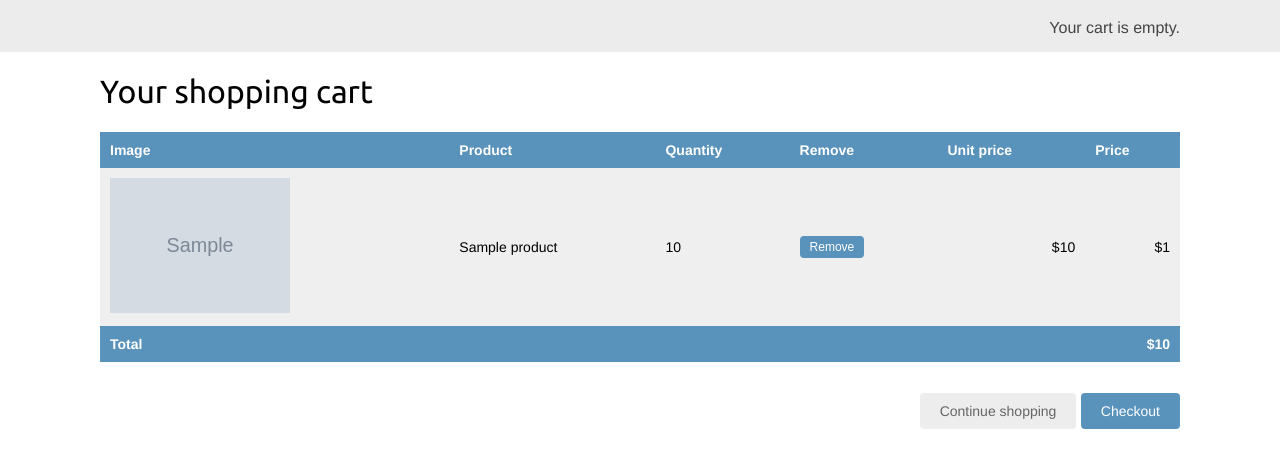
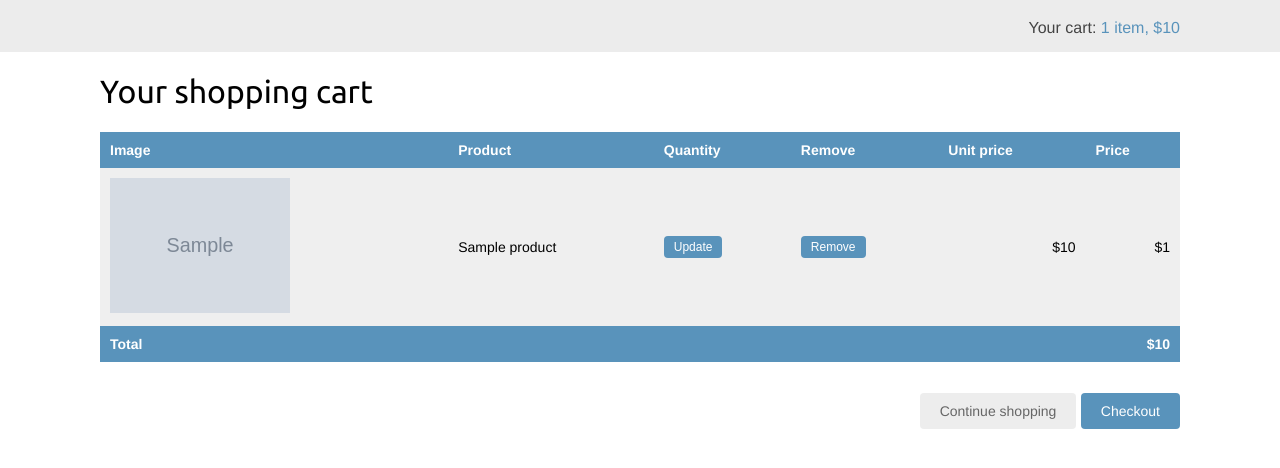
Before and after one commit to ahmedAbdlsalam/myshop, a Django app: template cart/templates/cart/detail.html in a window 1280 px wide. Shown: the part 46-514 px from the top of the page. Run offline with Django 3.2, Linux system fonts and the light colour scheme; the template is opened without the code that fills it: most values are stand-ins (such as "Sample title", 1, 10 or a date in 2020); grey boxes marked "Sample" are stand-in pictures.

Commit message:
adding cart functionality

```diff
--- /dev/null
+++ b/cart/context_ processors.py
@@ -0,0 +1,5 @@
+from .cart import Cart
+
+
+def cart(request):
+    return {'cart': Cart(request)}
--- a/cart/templates/cart/detail.html
+++ b/cart/templates/cart/detail.html
@@ -1,5 +1,6 @@
 {% extends "shop/base.html" %}
 {% load static %}
+
     {% block title %}
         Your shopping cart
     {% endblock %}
@@ -26,7 +27,14 @@ Your shopping cart
                 </a>
                 </td>
                 <td>{{ product.name }}</td>
-<td>{{ item.quantity }}</td>
+                <td>
+                    <form action="{% url "cart:cart_add" product.id %}" method="post">
+                        {{ item.update_quantity_form.quantity }}
+                        {{ item.update_quantity_form.override }}
+                        <input type="submit" value="Update">
+                        {% csrf_token %}
+                    </form>
+                </td>
                 <td>
                 <form action="{% url "cart:cart_remove" product.id %}" method="post">
                 <input type="submit" value="Remove">
--- a/cart/views.py
+++ b/cart/views.py
@@ -3,6 +3,7 @@ from django.views.decorators.http import require_POST
 from shop.models import Product
 from .cart import Cart
 from .forms import CartAddProductForm
+
 
 
 @require_POST
@@ -28,4 +29,8 @@ def cart_remove(request, product_id):
 
 def cart_detail(request):
     cart = Cart(request)
+    for item in cart:
+        item['update_quantity_form'] = CartAddProductForm(initial={
+            'quantity': item['quantity'],
+            'override': True})
     return render(request, 'cart/detail.html', {'cart': cart})
--- a/myshop/settings.py
+++ b/myshop/settings.py
@@ -69,6 +69,7 @@ TEMPLATES = [
                 'django.template.context_processors.request',
                 'django.contrib.auth.context_processors.auth',
                 'django.contrib.messages.context_processors.messages',
+                'cart.context_processors.cart',
             ],
         },
     },
--- a/shop/templates/shop/base.html
+++ b/shop/templates/shop/base.html
@@ -15,7 +15,17 @@
 
         <div id="subheader">
             <div class="cart">
-                Your cart is empty.
+               {% with total_items=cart|length %}
+                    {% if total_items > 0 %}
+                        Your cart:
+                        <a href="{% url "cart:cart_detail" %}">
+                            {{ total_items }} item{{ total_items|pluralize }},
+                            ${{ cart.get_total_price }}
+                        </a>
+                    {% else %}
+                        Your cart is empty.
+                    {% endif %}
+                {% endwith %}
             </div>
         </div>
 
```
Also changed, not shown: db.sqlite3. Lines whose indentation alone changed are shown as unchanged.
